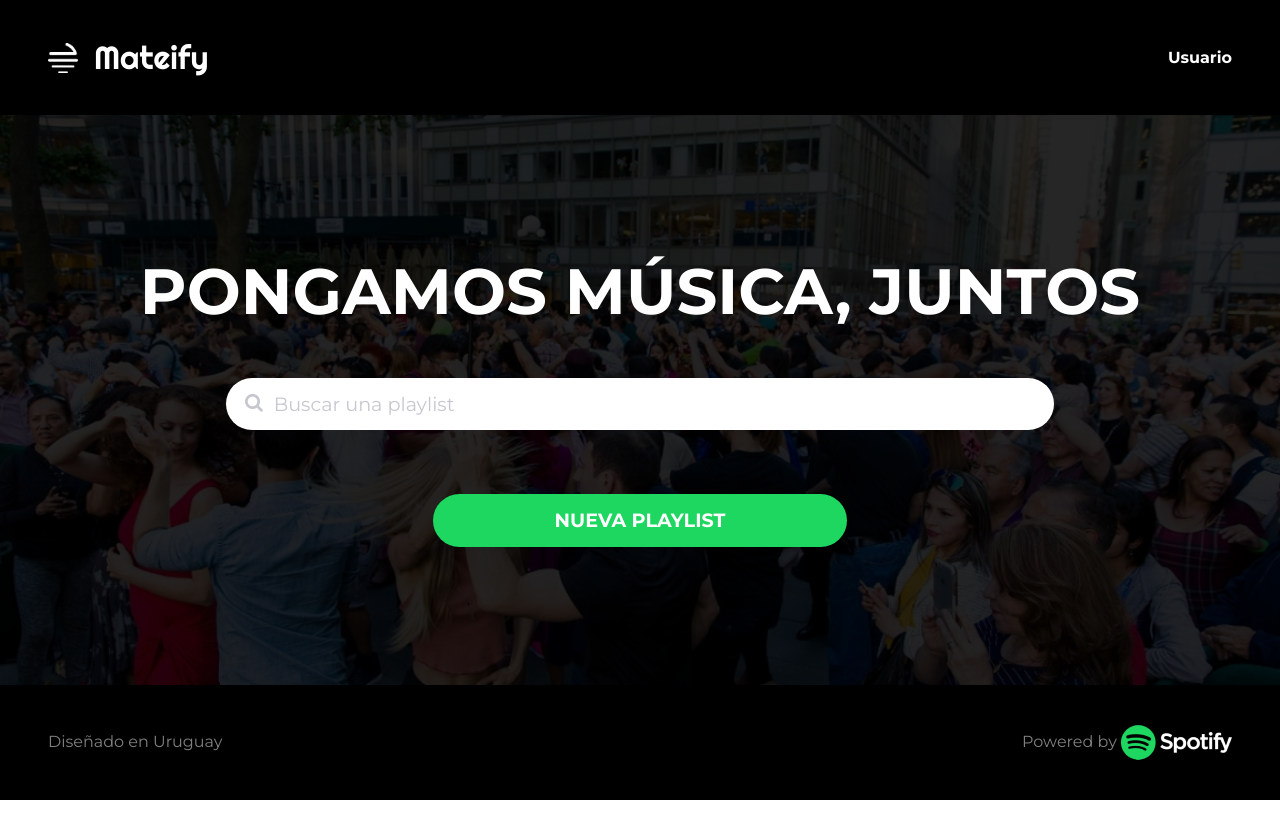
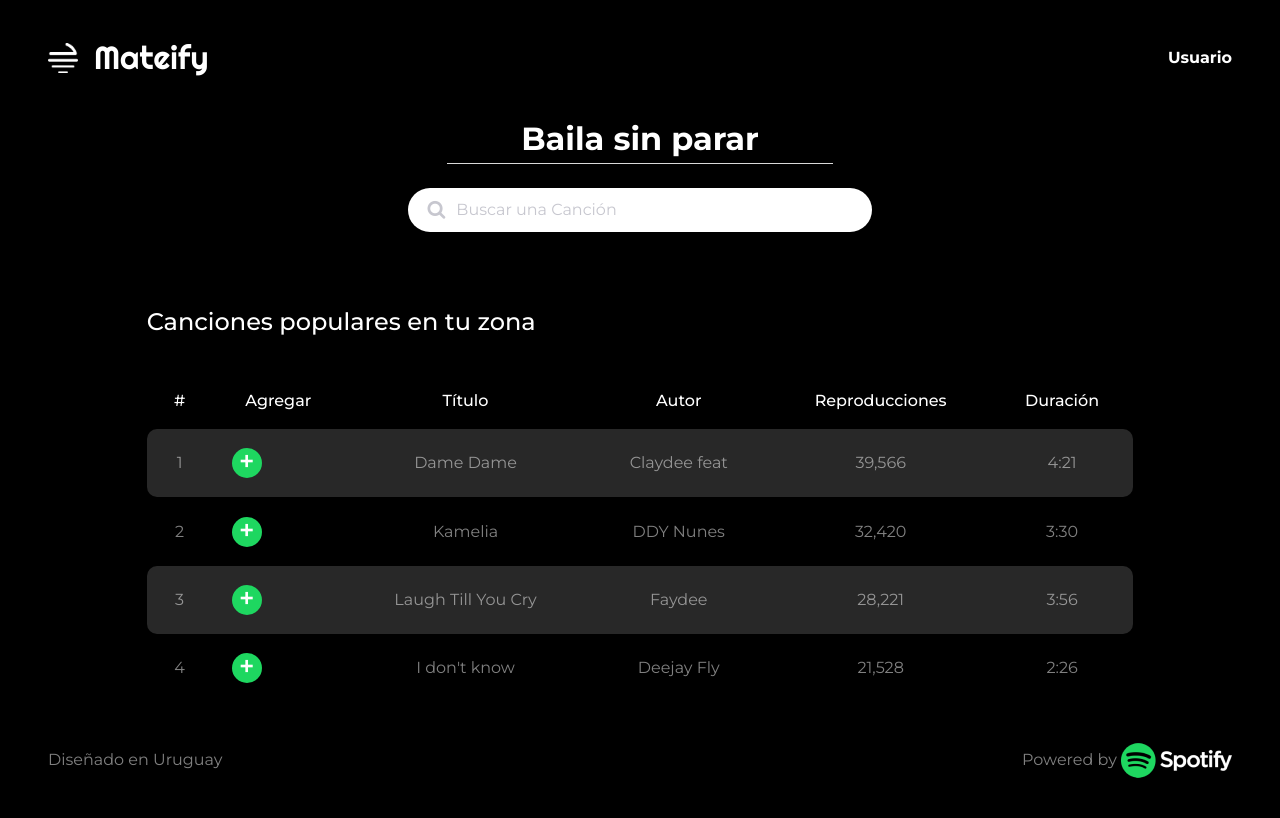
Before and after one commit to Publicker/Mateify, a plain HTML site: page newPlaylist.html in a window 1280 px wide. Drawn offline with nearby package versions, Linux system fonts and the light colour scheme.

Commit message:
New playlist started

```diff
--- a/newPlaylist.html
+++ b/newPlaylist.html
@@ -1,5 +1,6 @@
 <!DOCTYPE html>
 <html lang="es">
+
 <head>
     <meta charset="UTF-8">
     <meta name="viewport" content="width=device-width, initial-scale=1.0">
@@ -9,19 +10,23 @@
     <link rel="stylesheet" href="https://cdnjs.cloudflare.com/ajax/libs/font-awesome/4.7.0/css/font-awesome.min.css">
 
     <!-- Bootstrap -> CSS framework -->
-    <link rel="stylesheet" href="https://maxcdn.bootstrapcdn.com/bootstrap/4.0.0/css/bootstrap.min.css" integrity="sha384-Gn5384xqQ1aoWXA+058RXPxPg6fy4IWvTNh0E263XmFcJlSAwiGgFAW/dAiS6JXm" crossorigin="anonymous">
+    <link rel="stylesheet" href="https://maxcdn.bootstrapcdn.com/bootstrap/4.0.0/css/bootstrap.min.css"
+        integrity="sha384-Gn5384xqQ1aoWXA+058RXPxPg6fy4IWvTNh0E263XmFcJlSAwiGgFAW/dAiS6JXm" crossorigin="anonymous">
 
     <!-- Montserrat & Righteous families fonts -->
-    <link href="https://fonts.googleapis.com/css2?family=Montserrat:wght@400;700&family=Righteous&display=swap" rel="stylesheet">
+    <link href="https://fonts.googleapis.com/css2?family=Montserrat:wght@400;500;700&family=Righteous&display=swap"
+        rel="stylesheet">
 
     <!-- Own CSS -->
     <link rel="stylesheet" href="./styles/main.css">
     <link rel="stylesheet" href="./styles/home.css">
+    <link rel="stylesheet" href="./styles/newPlaylist.css">
 </head>
+
 <body>
     <!-- NavBar top-->
-    <nav class="navbar navbar-dark bg-dark-own px-5 d-none d-md-flex">
-        <a class="navbar-brand" href="#">
+    <nav class="navbar navbar-dark bg-dark-own px-5 d-none d-md-flex sticky-top">
+        <a class="navbar-brand" href="./index.html">
             <img src="./assets/logo.png" width="30" height="30" class="d-inline-block align-top" alt="Matea's logo">
             <h2 class="ml-3 mb-0">Mateify</h2>
         </a>
@@ -34,22 +39,139 @@
         </div>
     </nav>
 
-    <!-- Main image with inputs -->
-    <main class="position-relative d-flex justify-content-center align-items-center w-100 h-100 p-5">
-        <img class="position-absolute w-100 h-100 fit-image" src="./assets/people.png" alt="People dancing">
-        <div class="overlay"></div>
-        <div class="d-flex flex-column">
-            <img src="./assets/logo.png" width="80" height="80" class="d-block d-md-none align-top fit-image mx-auto mb-5" alt="Matea's logo">
-            <h1 class="col-12 text-uppercase font-weight-bold text-center">Pongamos música, juntos</h1>
-            <h3 class="col-12 d-block d-md-none text-center">Busca o crea una playlist</h3>
-            <div id="container-form" class="col-12 col-md-10 mx-auto d-flex flex-column">
+    <!-- Main: Inputs and list -->
+    <main class="position-relative d-flex flex-column justify-content-center align-items-center w-100 h-100 px-5">
+        <!-- Inputs: Name of list and song's searcher -->
+        <div class="col-md-9 col-lg-8 col-xl-5 mb-5">
+            <input class="mb-4 text-center font-weight-bold px-4 col-10 mx-auto d-flex" type="text"
+                placeholder="Nombre de la playlist" value="Baila sin parar" />
+
+            <div class="col-12 d-flex flex-column m-0 p-0">
                 <div class="form-group has-search position-relative">
-                    <span class="fa fa-search form-control-feedback position-absolute d-flex align-items-center w-100 h-100"></span>
-                    <input type="text" class="form-control primary" placeholder="Buscar una playlist">
+                    <span
+                        class="fa fa-search form-control-feedback position-absolute d-flex align-items-center w-100 h-100"></span>
+                    <input type="text" class="form-control primary" placeholder="Buscar una Canción">
                 </div>
-                <button class="primary col-12 col-md-6 mx-auto">Nueva playlist</button>
             </div>
         </div>
+
+        <!-- Table of songs -->
+        <table class="col-10 w-100">
+            <caption class="mb-4">Canciones populares en tu zona</caption>
+            <thead>
+                <tr>
+                    <th>
+                        #
+                    </th>
+                    <th>
+                        Agregar
+                    </th>
+                    <th>
+                        Título
+                    </th>
+                    <th>
+                        Autor
+                    </th>
+                    <th>
+                        Reproducciones
+                    </th>
+                    <th>
+                        Duración
+                    </th>
+                </tr>
+            </thead>
+            <tbody>
+                <tr>
+                    <td>
+                        <span>1</span>
+                    </td>
+                    <td>
+                        <i class="circle"></i>
+                    </td>
+                    <td>
+                        <span>
+                            Dame Dame
+                        </span>
+                    </td>
+                    <td>
+                        <span>Claydee feat</span>
+                    </td>
+                    <td>
+                        <span>39,566</span>
+                    </td>
+                    <td>
+                        <span>4:21</span>
+                    </td>
+                </tr>
+                <tr>
+                    <td>
+                        <span>2</span>
+                    </td>
+                    <td>
+                        <i class="circle"></i>
+                    </td>
+                    <td>
+                        <span>
+                            Kamelia
+                        </span>
+                    </td>
+                    <td>
+                        <span>DDY Nunes</span>
+                    </td>
+                    <td>
+                        <span>32,420</span>
+                    </td>
+                    <td>
+                        <span>3:30</span>
+                    </td>
+                </tr>
+                <tr>
+                    <td>
+                        <span>3</span>
+                    </td>
+                    <td>
+                        <i class="circle"></i>
+                    </td>
+                    <td>
+                        <span>
+                            Laugh Till You Cry
+                        </span>
+                    </td>
+                    <td>
+                        <span>Faydee</span>
+                    </td>
+                    <td>
+                        <span>28,221</span>
+                    </td>
+                    <td>
+                        <span>3:56</span>
+                    </td>
+                </tr>
+                <tr>
+                    <td>
+                        <span>4</span>
+                    </td>
+                    <td>
+                        <i class="circle"></i>
+                    </td>
+                    <td>
+                        <span>
+                            I don't know
+                        </span>
+                    </td>
+                    <td>
+                        <span>Deejay Fly</span>
+                    </td>
+                    <td>
+                        <span>21,528</span>
+                    </td>
+                    <td>
+                        <span>2:26</span>
+                    </td>
+                </tr>
+            </tbody>
+        </table>
+
     </main>
 
     <!-- Footer -->
@@ -63,4 +185,5 @@
         </span>
     </footer>
 </body>
+
 </html>
--- a/styles/main.css
+++ b/styles/main.css
@@ -35,6 +35,13 @@ input {
     box-shadow: none;
 }
 
+input:focus,
+select:focus,
+textarea:focus,
+button:focus {
+    outline: none;
+}
+
 button{
     cursor: pointer;
 }
@@ -53,9 +60,7 @@ button.primary {
 /* Input */
 input.primary {
     font-size: 1.2rem;
-    padding-top: 12px;
-    padding-bottom: 12px;
-    padding-left: 3rem;
+    padding: 12px 0px 12px 3rem;
     border-radius: 33px;
     border: 0;
 }
--- a/styles/newPlaylist.css
+++ b/styles/newPlaylist.css
@@ -0,0 +1,92 @@
+main{
+    background-color: #000000;
+}
+
+input{
+    border-bottom: 1px solid #D9D9D9;
+    font-size: 2rem;
+    color: #FFFFFF;
+    background-color: transparent;
+    padding: 0px 1rem;
+}
+
+input.primary{
+    font-size: 1rem;
+    padding: 10px 0px 10px 3rem;
+}
+
+main > *{
+    flex: unset !important;
+}
+
+caption{
+    caption-side: top;
+    font-size: 1.5rem;
+    font-weight: 500;
+    line-height: 1.2;
+    color: #FFFFFF;
+}
+
+tr th{
+    font-size: 1rem;
+    font-weight: 500;
+    color: #ffffff;
+    padding: 1rem;
+    text-align: center;
+}
+
+tr td{
+    padding: 1.2rem;
+}
+
+tr td span{
+    color: #FFFFFF;
+    width: 100%;
+    text-align: center;
+    display: block;
+    opacity: 0.5;
+}
+
+tbody tr {
+    background: transparent;
+}
+tbody tr:nth-child(odd) {
+    background: #282828;
+    border-radius: 3px;
+}
+
+tr td:first-child {
+    border-top-left-radius: 10px;
+    border-bottom-left-radius: 10px;
+}
+tr td:last-child {
+    border-top-right-radius: 10px;
+    border-bottom-right-radius: 10px;
+}
+
+tr td i{
+    display: block;
+    font-style: normal;
+}
+
+.circle {
+    border-radius: 50%;
+    width: 30px;
+    height: 30px;
+    background-color: #1ED760;
+    cursor: pointer;
+}
+
+.circle::before {
+    content: "+";
+    height: 100%;
+    width: 100%;
+    font-size: 1.5rem;
+    display: flex;
+    flex-direction: row;
+    align-items: center;
+    justify-content: center;
+    font-weight: bold;
+    font-family: courier;
+    color: #FFFFFF;
+}
```
